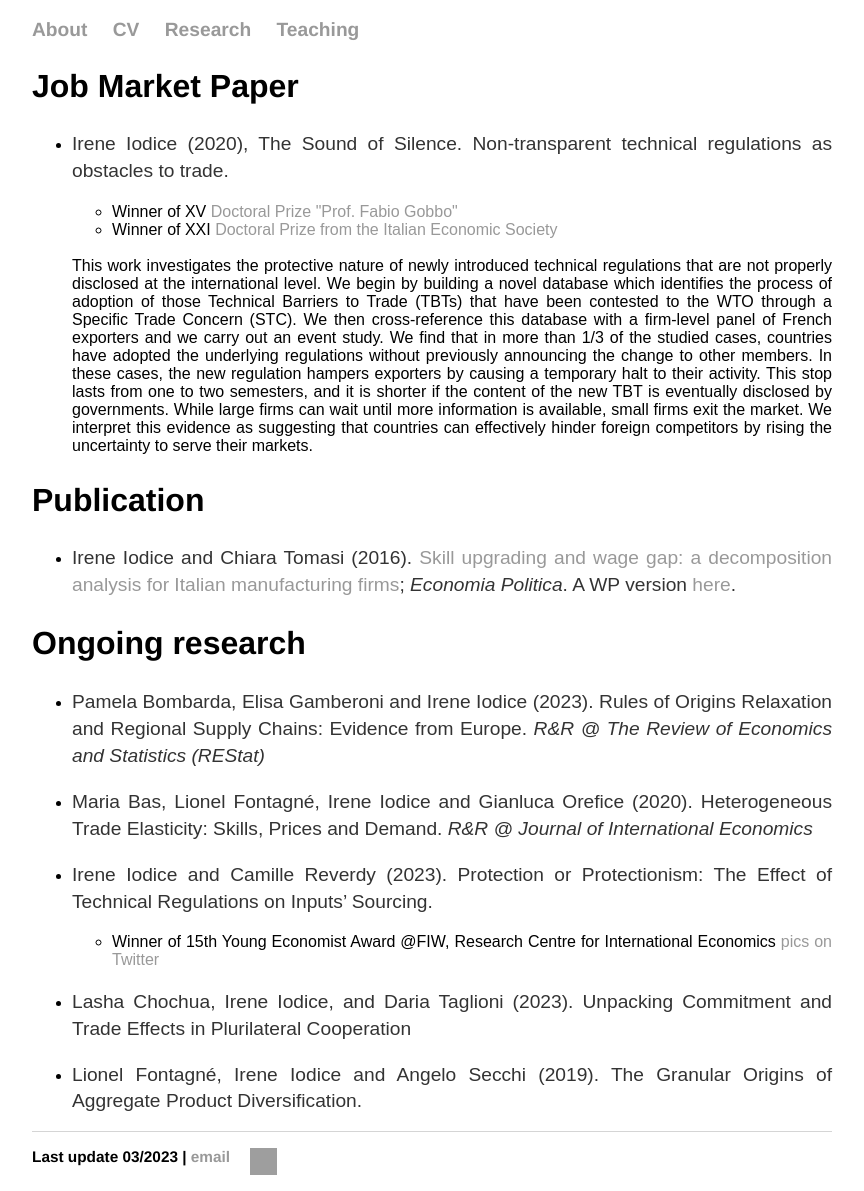
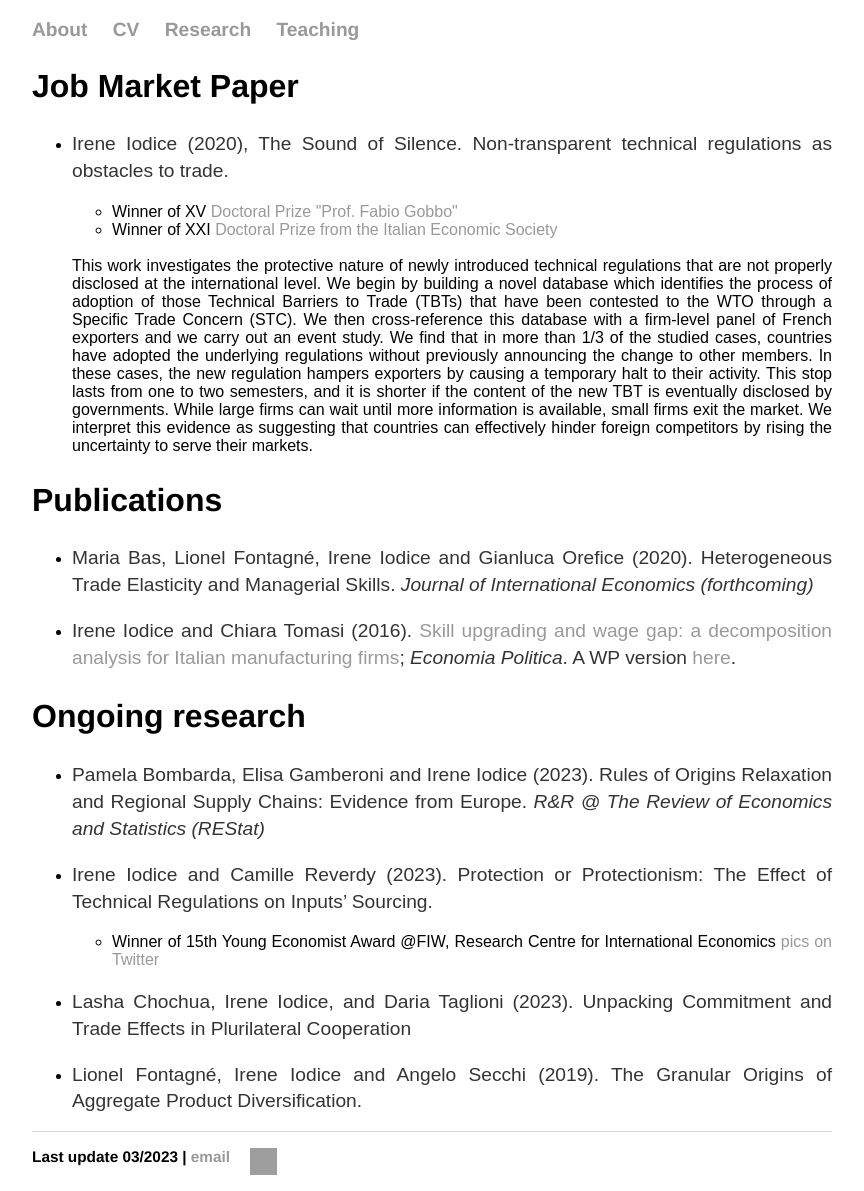
Before and after one commit to ioire/ioire.github.io, a Jekyll site: the page built from research/index.html, in a window 1280 px wide. Shown: the whole page, without its empty margins (208-1072 px from the left). Built offline with Jekyll 4.4.1, drawn with Linux system fonts in a browser that asks for light colours; grey boxes are pictures that could not be loaded.

Commit message:
update repo

```diff
--- a/research/index.html
+++ b/research/index.html
@@ -19,14 +19,14 @@
 		While large firms can wait until more information is available, small firms exit the market. We interpret this evidence as suggesting that countries can effectively hinder foreign competitors by rising the uncertainty to serve their markets.
 </ul>	</ul>
 
-	<h2>Publication</h2>
-	<ul>
+	<h2>Publications</h2>
+	<ul>	<li> <p> Maria Bas, Lionel Fontagné, Irene Iodice and Gianluca Orefice (2020). Heterogeneous Trade Elasticity and Managerial Skills.  <em> Journal of International Economics (forthcoming) </em>  </p> </li>
+
      <li> <p> Irene Iodice and Chiara Tomasi (2016). <a href="https://link.springer.com/article/10.1007%2Fs40888-016-0031-5">Skill upgrading and wage gap: a decomposition analysis for Italian manufacturing firms</a>; <em> Economia Politica</em>. A WP version <a href="https://ideas.repec.org/p/ssa/lemwps/2015-06.html">here</a>. </p> </li>
   </ul>
  <h2>Ongoing research</h2>
  <ul>
     <li> <p> Pamela Bombarda, Elisa Gamberoni and Irene Iodice (2023). Rules of Origins Relaxation and Regional Supply Chains: Evidence from Europe.  <em> R&R @ The Review of Economics and Statistics (REStat) </em>  </p> </li>
-		<li> <p> Maria Bas, Lionel Fontagné, Irene Iodice and Gianluca Orefice (2020). Heterogeneous Trade Elasticity: Skills, Prices and Demand.  <em> R&R @ Journal of International Economics </em>  </p> </li>
 
 	 <li> <p> Irene Iodice and Camille Reverdy (2023). Protection or Protectionism: The Effect of Technical Regulations on Inputs’ Sourcing. </p> </li>
 	<ul> <br>
```
